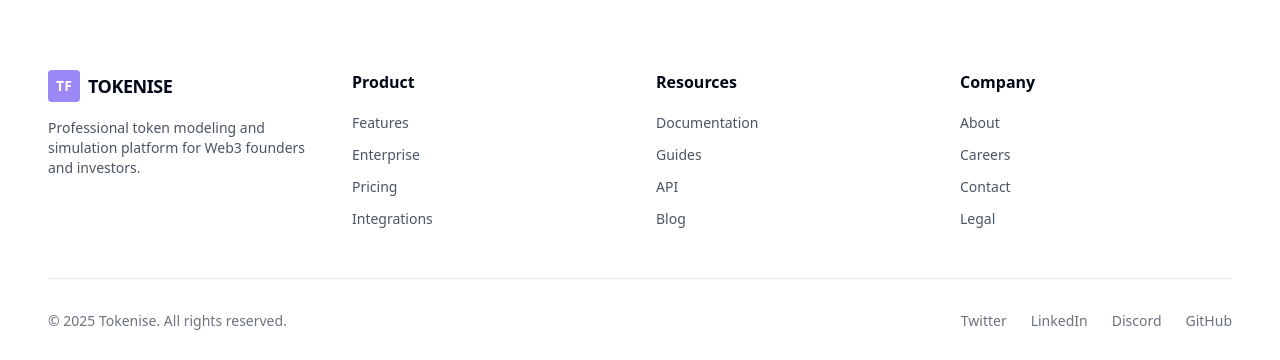
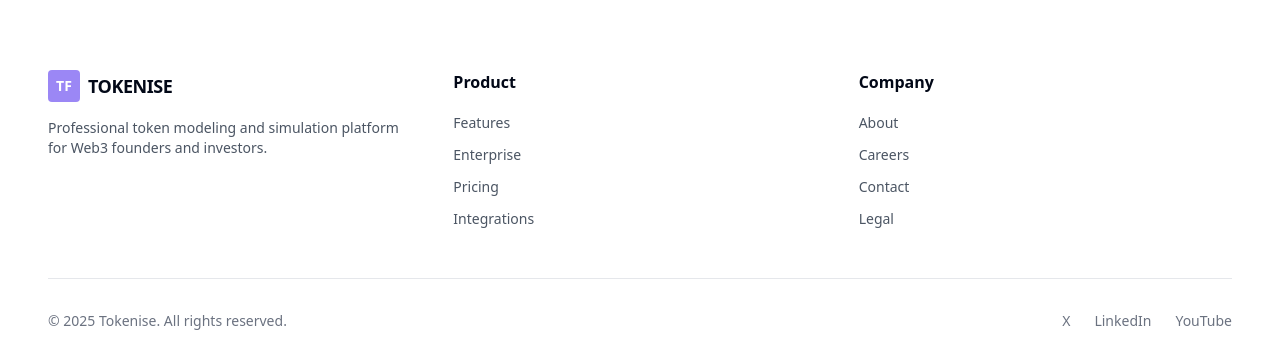
Before and after one commit to FrostyFruit/tokenise-vc-1, a React (Vite) app: page /book in a window 1280 px wide. Shown: the part 1112-1472 px from the top of the page. Built offline with nearby package versions, Linux system fonts and the light colour scheme.

Commit message:
Update footer details
Update social links, remove Discord, and modify product links.

```diff
--- a/src/components/Footer.tsx
+++ b/src/components/Footer.tsx
@@ -7,7 +7,7 @@ const Footer: React.FC = () => {
   return (
     <footer className="bg-white pt-16 pb-8 px-6 md:px-12">
       <div className="max-w-7xl mx-auto">
-        <div className="grid grid-cols-1 md:grid-cols-4 gap-8 pb-12 border-b border-gray-200">
+        <div className="grid grid-cols-1 md:grid-cols-3 gap-8 pb-12 border-b border-gray-200">
           <div>
             <Logo className="mb-4" />
             <p className="text-sm text-gray-600 mt-2">
@@ -18,20 +18,10 @@ const Footer: React.FC = () => {
           <div>
             <h3 className="font-semibold mb-4">Product</h3>
             <ul className="space-y-2">
-              <li><Link to="/features" className="text-sm text-gray-600 hover:text-gray-900">Features</Link></li>
-              <li><Link to="/enterprise" className="text-sm text-gray-600 hover:text-gray-900">Enterprise</Link></li>
-              <li><Link to="/pricing" className="text-sm text-gray-600 hover:text-gray-900">Pricing</Link></li>
-              <li><Link to="/integrations" className="text-sm text-gray-600 hover:text-gray-900">Integrations</Link></li>
-            </ul>
-          </div>
-
-          <div>
-            <h3 className="font-semibold mb-4">Resources</h3>
-            <ul className="space-y-2">
-              <li><Link to="/documentation" className="text-sm text-gray-600 hover:text-gray-900">Documentation</Link></li>
-              <li><Link to="/guides" className="text-sm text-gray-600 hover:text-gray-900">Guides</Link></li>
-              <li><Link to="/api" className="text-sm text-gray-600 hover:text-gray-900">API</Link></li>
-              <li><Link to="/blog" className="text-sm text-gray-600 hover:text-gray-900">Blog</Link></li>
+              <li><a href="https://app.tokenise.tech/home" className="text-sm text-gray-600 hover:text-gray-900" target="_blank" rel="noopener noreferrer">Features</a></li>
+              <li><a href="https://app.tokenise.tech/home" className="text-sm text-gray-600 hover:text-gray-900" target="_blank" rel="noopener noreferrer">Enterprise</a></li>
+              <li><a href="https://app.tokenise.tech/home" className="text-sm text-gray-600 hover:text-gray-900" target="_blank" rel="noopener noreferrer">Pricing</a></li>
+              <li><a href="https://app.tokenise.tech/home" className="text-sm text-gray-600 hover:text-gray-900" target="_blank" rel="noopener noreferrer">Integrations</a></li>
             </ul>
           </div>
 
@@ -49,10 +39,9 @@ const Footer: React.FC = () => {
         <div className="flex flex-col md:flex-row justify-between items-center mt-8">
           <p className="text-sm text-gray-500">© 2025 Tokenise. All rights reserved.</p>
           <div className="flex space-x-6 mt-4 md:mt-0">
-            <Link to="#" className="text-sm text-gray-500 hover:text-gray-900">Twitter</Link>
-            <Link to="#" className="text-sm text-gray-500 hover:text-gray-900">LinkedIn</Link>
-            <Link to="#" className="text-sm text-gray-500 hover:text-gray-900">Discord</Link>
-            <Link to="#" className="text-sm text-gray-500 hover:text-gray-900">GitHub</Link>
+            <a href="https://x.com/tokenise_tech" className="text-sm text-gray-500 hover:text-gray-900" target="_blank" rel="noopener noreferrer">X</a>
+            <a href="https://www.linkedin.com/company/tokenisetech" className="text-sm text-gray-500 hover:text-gray-900" target="_blank" rel="noopener noreferrer">LinkedIn</a>
+            <a href="https://www.youtube.com/@Tokenise_Tech" className="text-sm text-gray-500 hover:text-gray-900" target="_blank" rel="noopener noreferrer">YouTube</a>
           </div>
         </div>
       </div>
```
